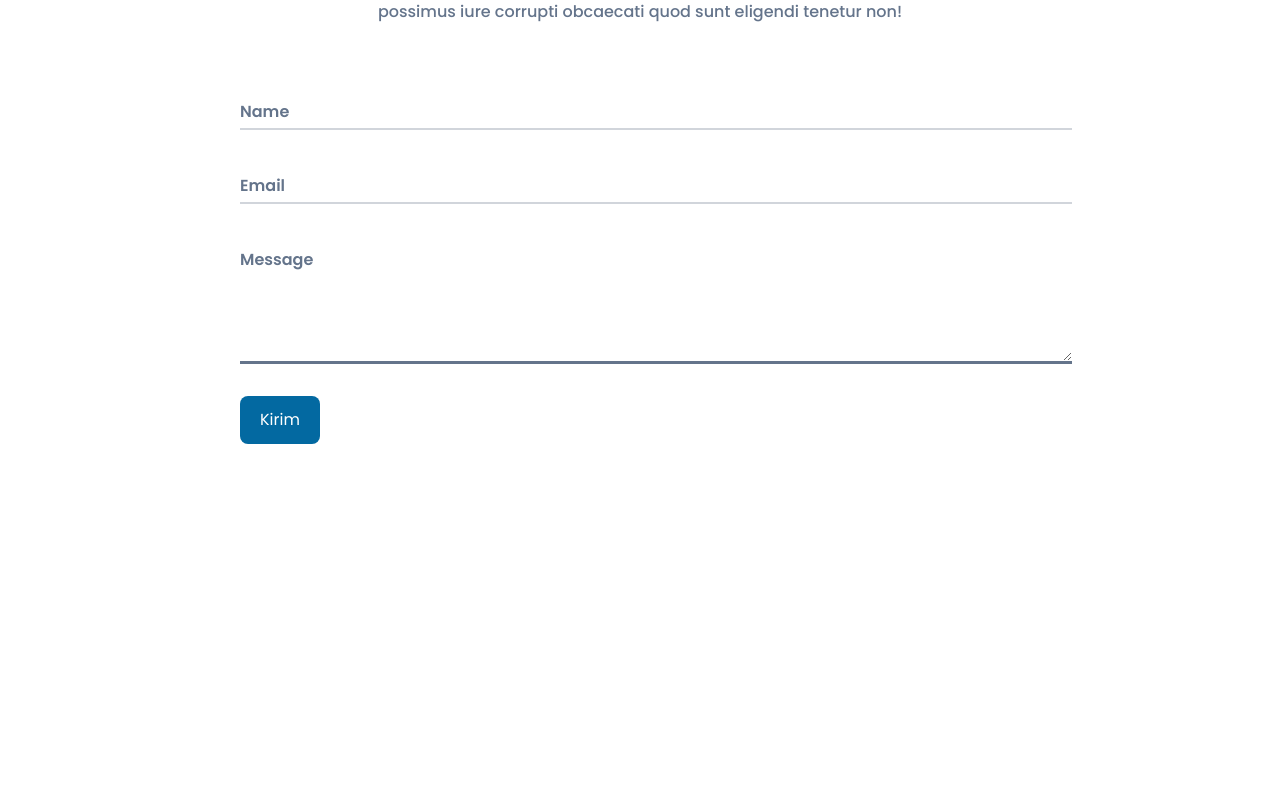
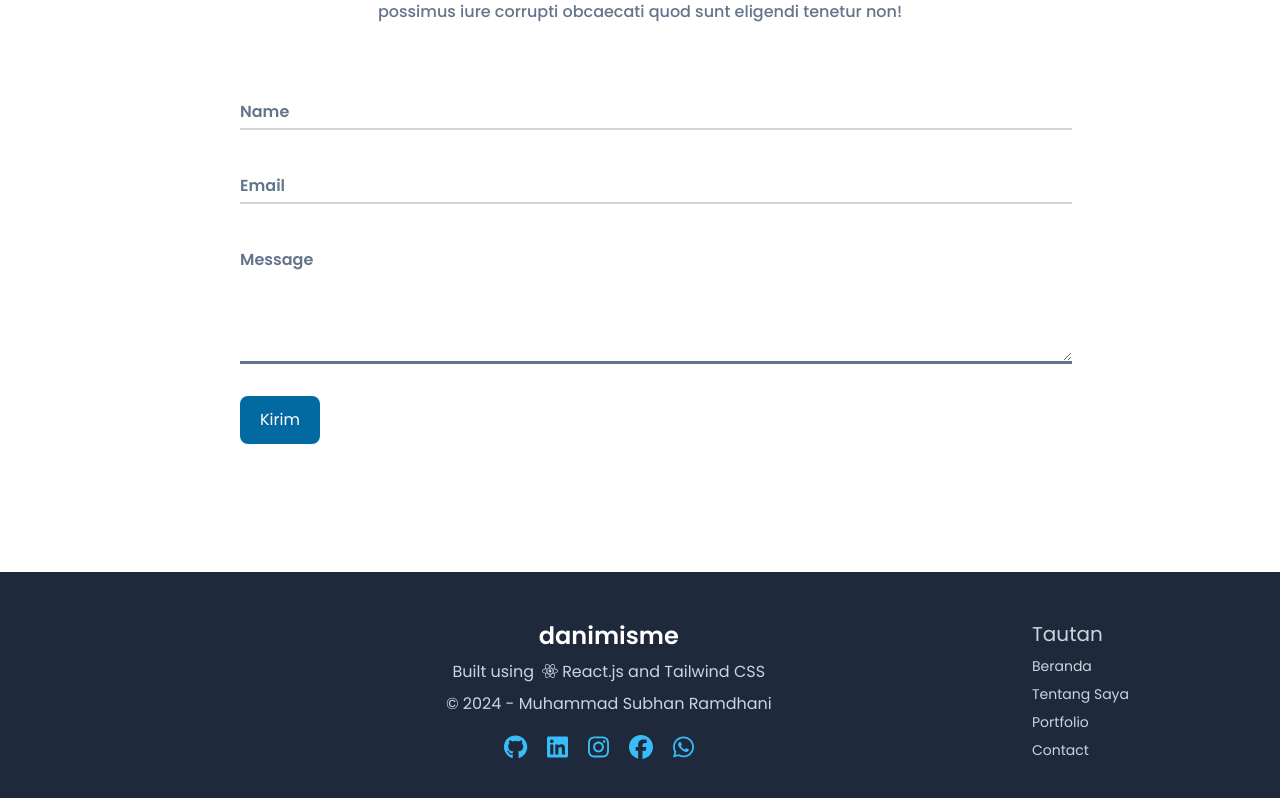
Before and after one commit to danimisme/portfolio, a React (Vite) app: page / in a window 1280 px wide. Shown: the part 3276-4074 px from the top of the page. Before the commit the page ends 3848 px from the top, so only its background shows below. Built offline with nearby package versions, Linux system fonts and the light colour scheme.

Commit message:
add footer component to app.jsx

```diff
--- a/src/App.jsx
+++ b/src/App.jsx
@@ -3,6 +3,7 @@ import ButtonUp from "./components/Elements/ButtonUp";
 import AboutSection from "./components/Fragments/AboutSection";
 import ContactSection from "./components/Fragments/ContactSection";
 import DottedBackground from "./components/Fragments/DottedBackground";
+import Footer from "./components/Fragments/Footer";
 import HeroSection from "./components/Fragments/HeroSection";
 import PortFolioSection from "./components/Fragments/PortFolioSection";
 import SkillSection from "./components/Fragments/SkillSection";
@@ -20,6 +21,7 @@ function App() {
       <PortFolioSection />
       <ButtonUp />
       <ContactSection />
+      <Footer />
     </>
   );
 }
```
